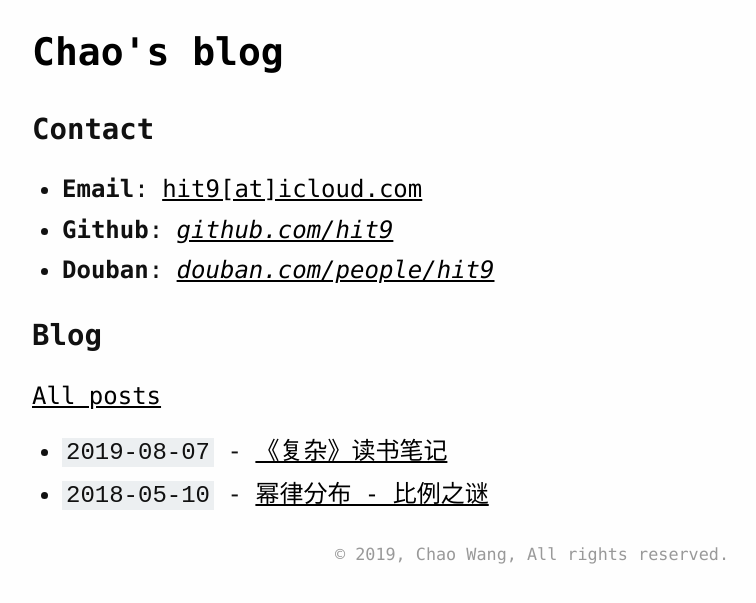
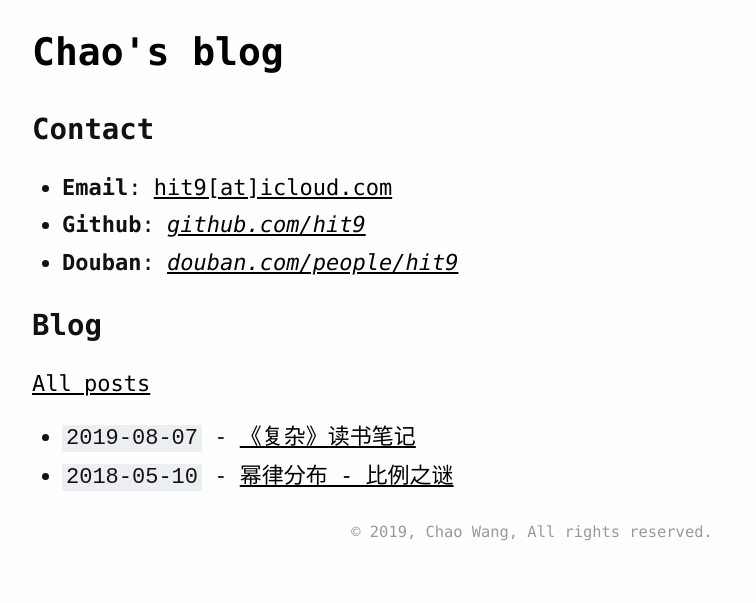
Before and after one commit to gfphoto/writings.sh, a Jekyll site: the page built from index.md, in a window 1280 px wide. Shown: the top 603 px of the page, without its empty margins (108-864 px from the left). Built offline with Jekyll 4.4.1, drawn with Linux system fonts in a browser that asks for light colours.

Commit message:
Update font-size

```diff
--- a/assets/src/css/style.css
+++ b/assets/src/css/style.css
@@ -239,7 +239,7 @@ table td :last-child {
   body {
     width: 90%;
     max-width: 1000px;
-    font-size: 24px;
+    font-size: 22px;
   }
   h1 { font-size: 38px; }
   h2 { font-size: 34px; }
@@ -253,8 +253,8 @@ table td :last-child {
 @media (min-device-width:1281px) {
   body {
     width: 61.8%;
-    max-width: 710px;
-    font-size: 16px;
+    max-width: 700px;
+    font-size: 15px;
   }
   h1 { font-size: 28px; }
   h2 { font-size: 24px; }
```
Also changed, not shown: assets/css/style.min.css.
